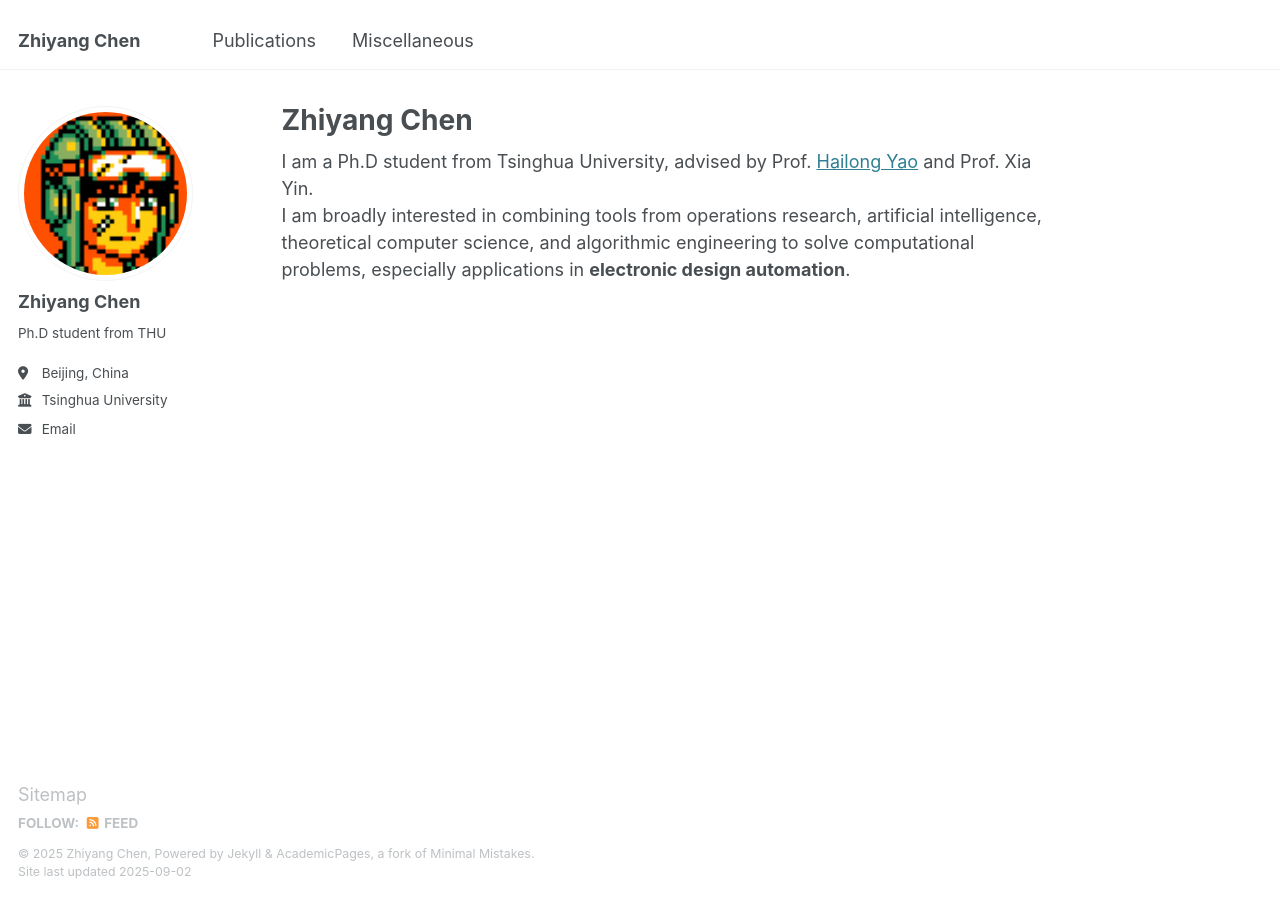
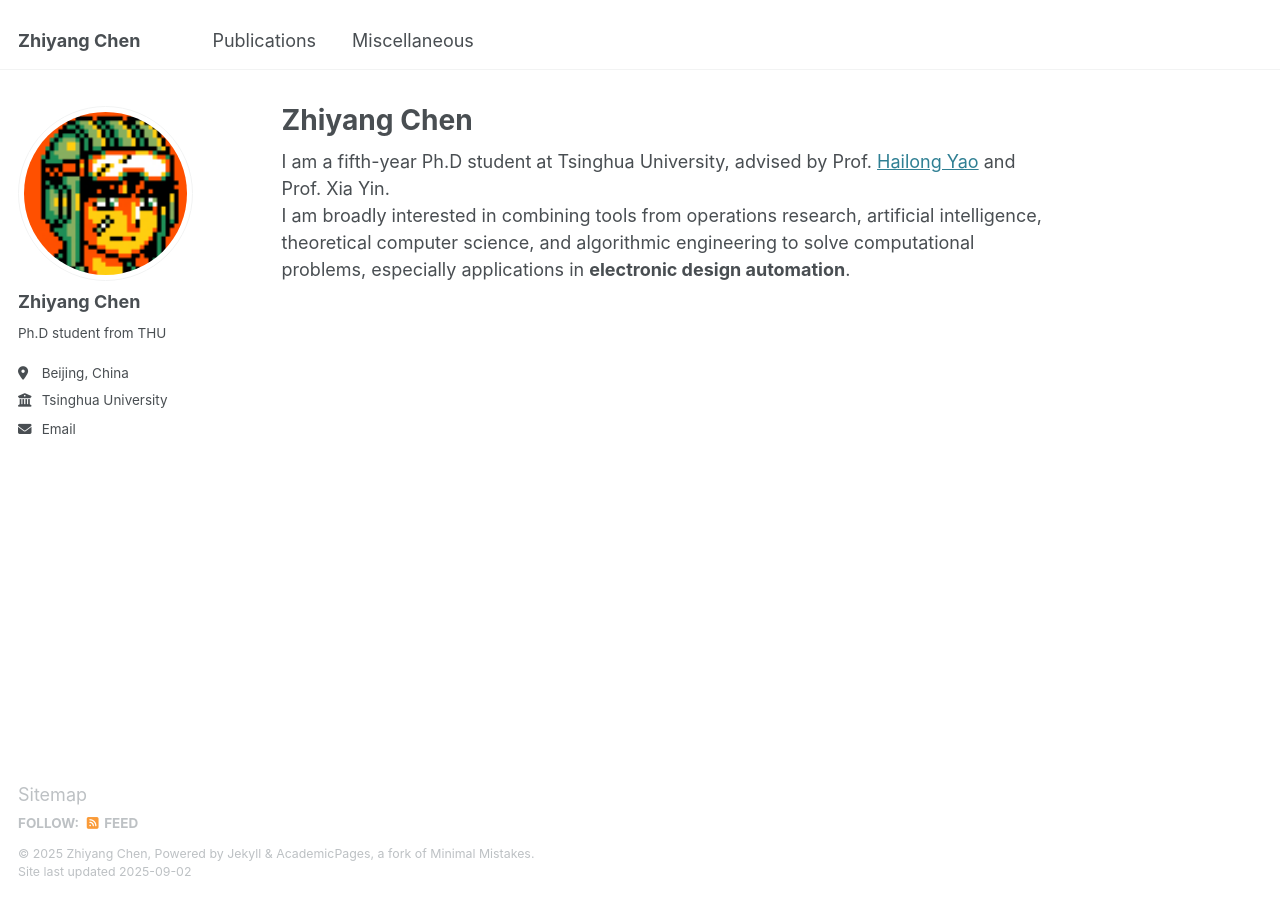
Before and after one commit to chen-zhi-yang/chen-zhi-yang.github.io, a Jekyll site: the page built from _pages/about.md, in a window 1280 px wide. Built offline with Jekyll 4.4.1, drawn with Linux system fonts in a browser that asks for light colours.

```diff
--- a/_pages/about.md
+++ b/_pages/about.md
@@ -7,5 +7,5 @@ redirect_from:
   - /about.html
 ---
 
-I am a Ph.D student from Tsinghua University, advised by Prof. [Hailong Yao](https://scholar.google.com/citations?user=n0NwuegAAAAJ&hl=en) and Prof. Xia Yin.
+I am a fifth-year Ph.D student at Tsinghua University, advised by Prof. [Hailong Yao](https://scholar.google.com/citations?user=n0NwuegAAAAJ&hl=en) and Prof. Xia Yin.
 I am broadly interested in combining tools from operations research, artificial intelligence, theoretical computer science, and algorithmic engineering to solve computational problems, especially applications in **electronic design automation**.
```
Also changed, not shown: _pages/misc.md (+1 -1 lines).
